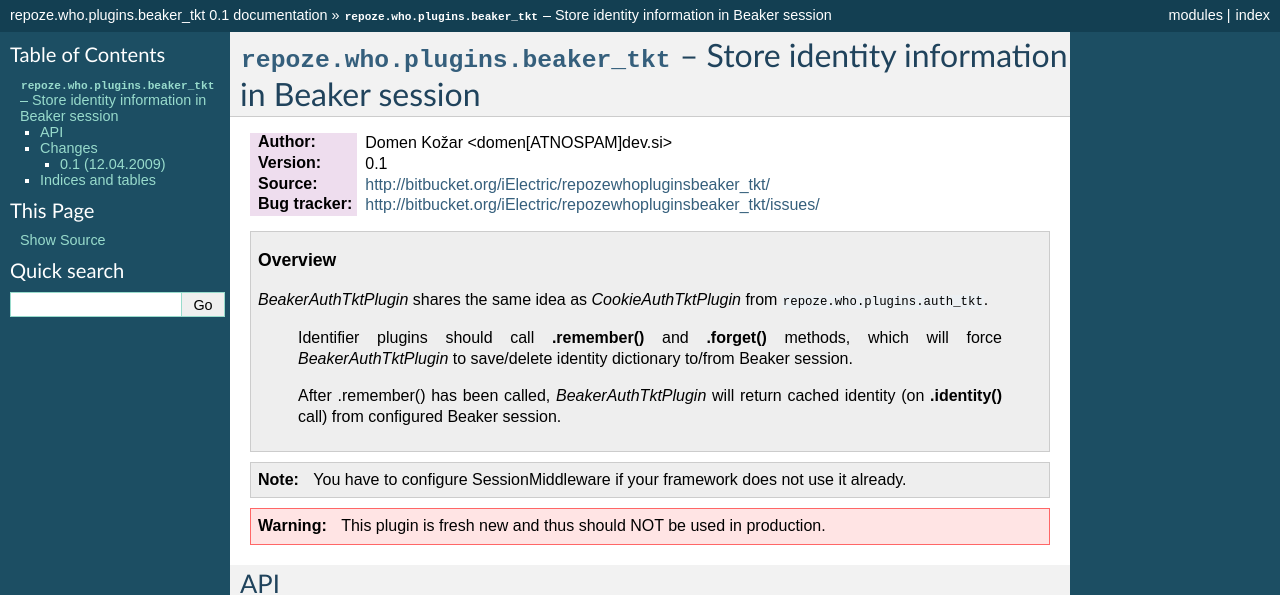
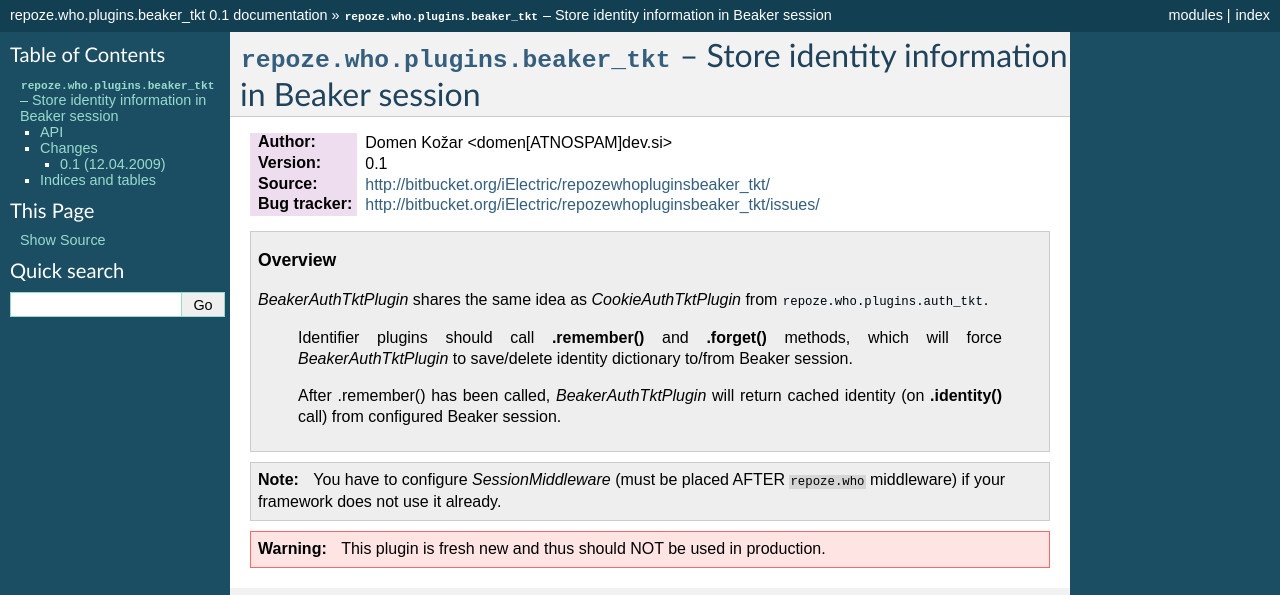
Before and after one commit to akissa/repoze.who-use_beaker, a Sphinx documentation site: the page built from docs/source/index.rst, in a window 1280 px wide. Shown: the top 595 px of the page. Built offline with Sphinx 7.4.7, drawn with Linux system fonts in a browser that asks for light colours.

Commit message:
mention where to put repoze.who middleware

```diff
--- a/docs/source/index.rst
+++ b/docs/source/index.rst
@@ -26,7 +26,7 @@
 
 .. note::
 
-	 You have to configure SessionMiddleware if your framework does not use it already.
+	 You have to configure `SessionMiddleware` (must be placed AFTER ``repoze.who`` middleware) if your framework does not use it already.
 
 .. warning::
 
```
